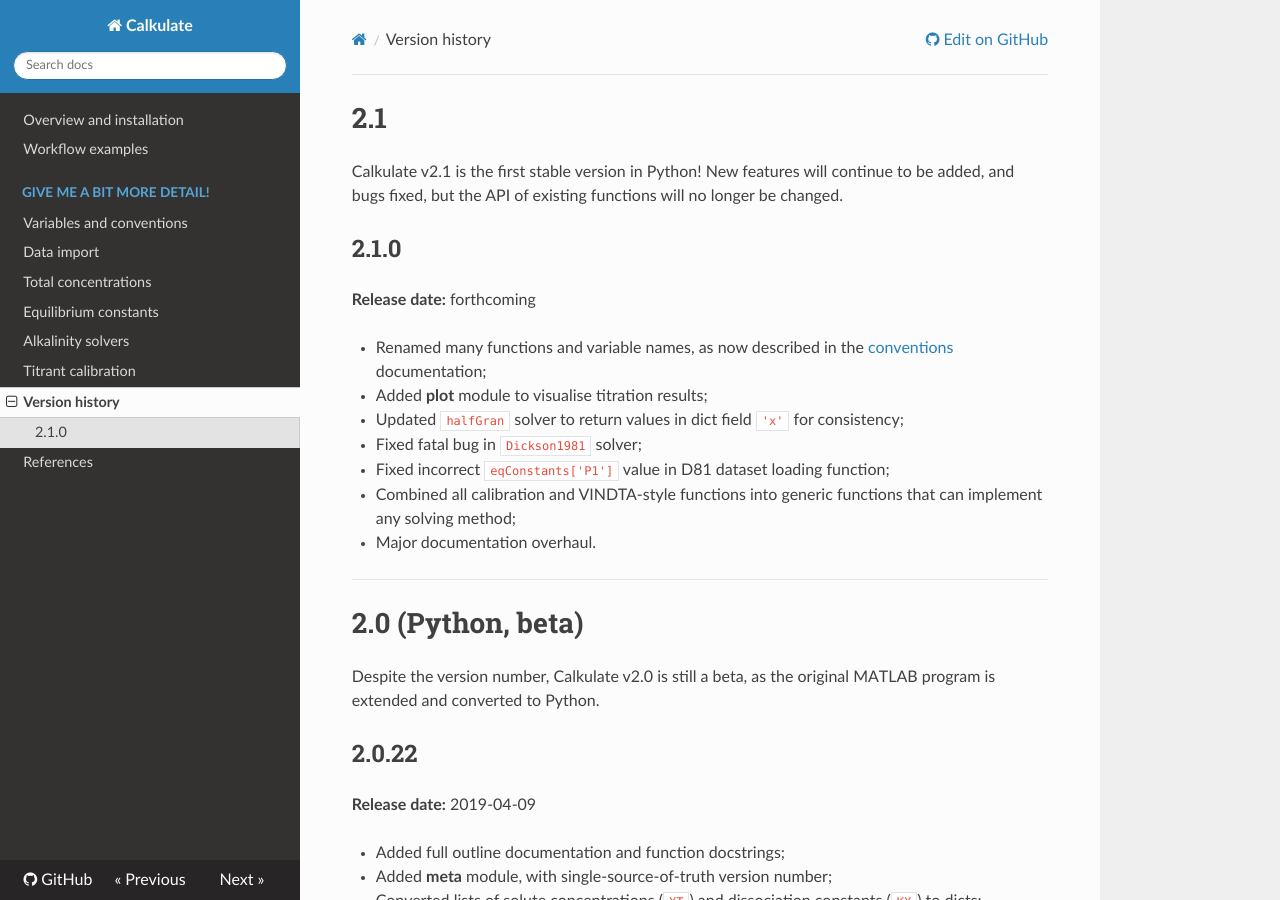
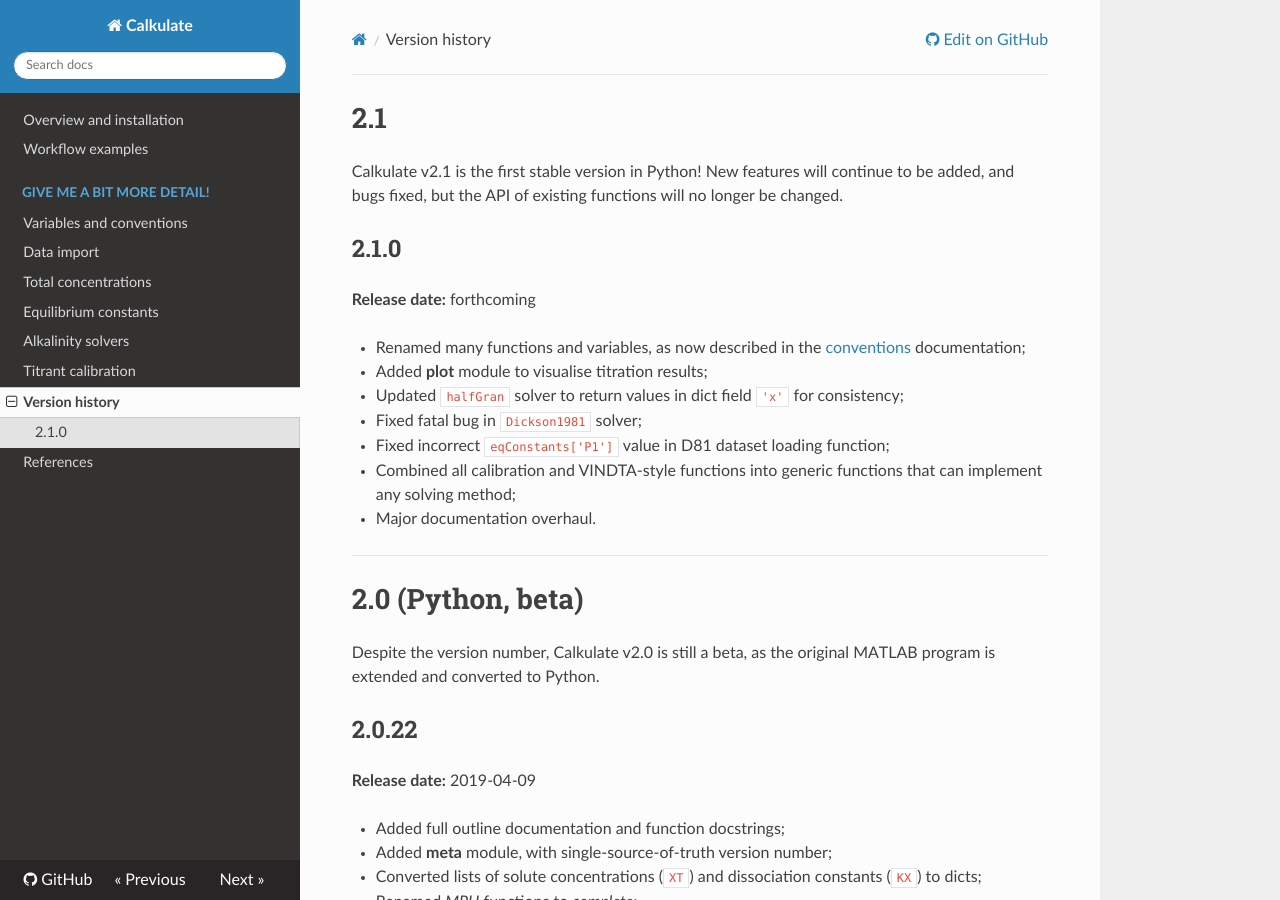
Before and after one commit to mvdh7/calkulate, an MkDocs documentation site: the page built from docs/versions.md, in a window 1280 px wide and 900 px high. Built offline with MkDocs 1.6.1, drawn with Linux system fonts in a browser that asks for light colours; nearby versions of some CDN libraries.

Commit message:
Fix typo

```diff
--- a/docs/versions.md
+++ b/docs/versions.md
@@ -6,7 +6,7 @@
 
 **Release date:** forthcoming
 
-  * Renamed many functions and variable names, as now described in the [conventions](../conventions) documentation;
+  * Renamed many functions and variables, as now described in the [conventions](../conventions) documentation;
   * Added **plot** module to visualise titration results;
   * Updated `halfGran` solver to return values in dict field `'x'` for consistency;
   * Fixed fatal bug in `Dickson1981` solver;
```
